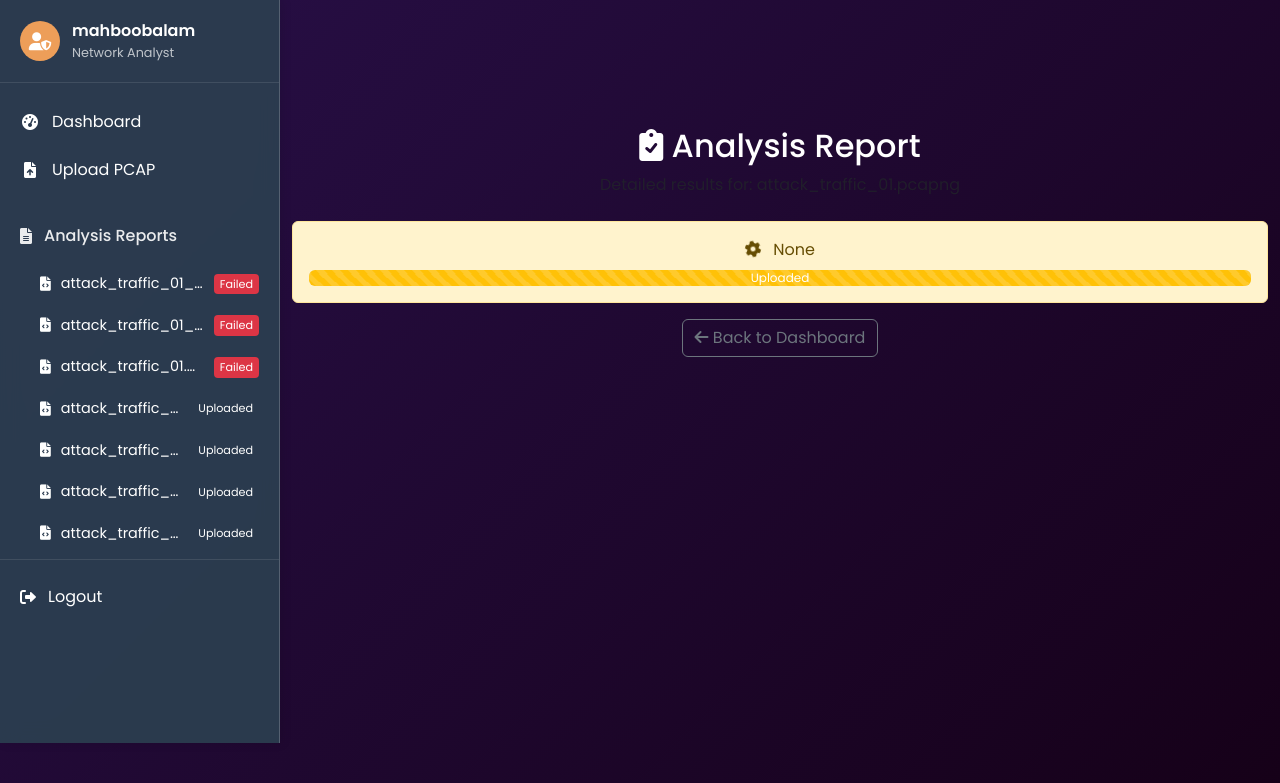
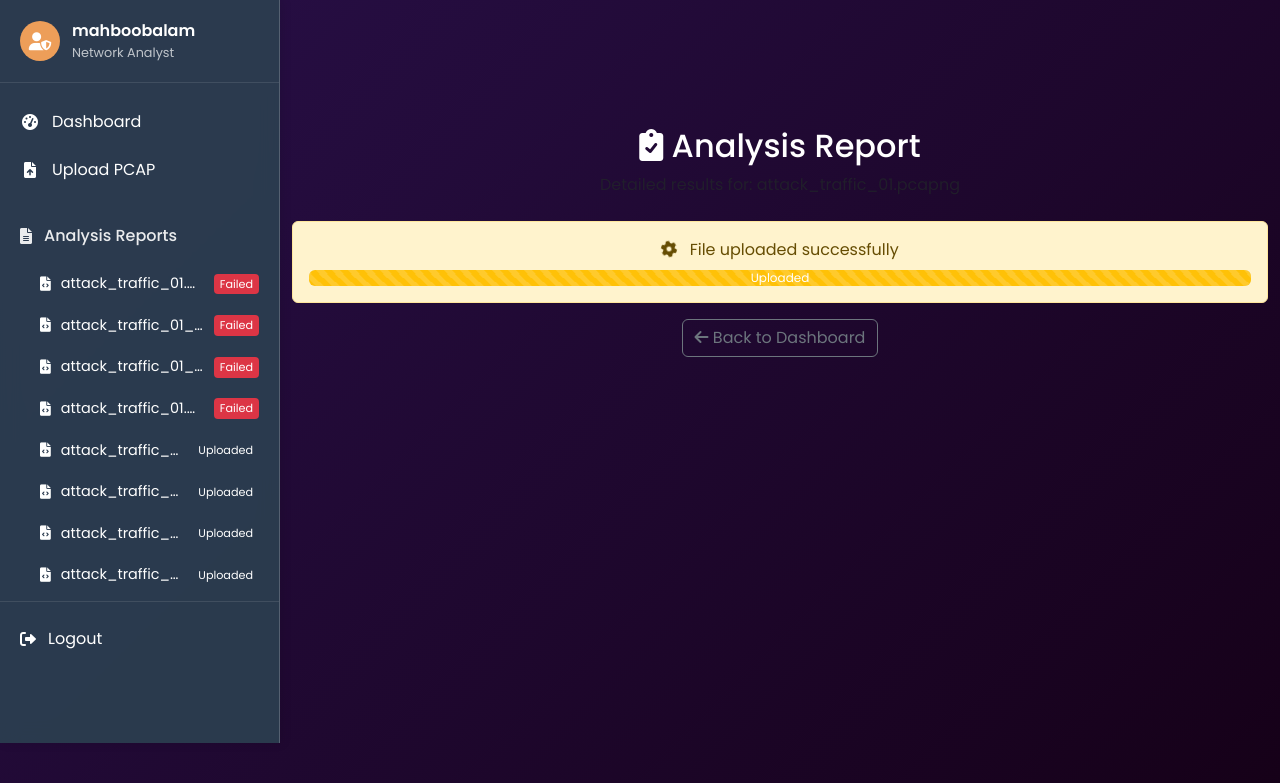
Before and after one commit to infinity-decoder/FYP, a Django app: page /report/1/ in a window 1280 px wide. Shown: the part 57-840 px from the top of the page. Run offline with Django 5.2, Linux system fonts and the light colour scheme; a user stored in the database is signed in; data comes from the database, SQL or seed files in the repository; data that the repository does not hold is empty.

Commit message:
Changes to be committed: 	modified:   webapp/IDS/__pycache__/context_processors.cpython-313.pyc 	modified:   webapp/IDS/__pycache__/models.cpython-313.pyc 	modified:   webapp/IDS/__pycache__/views.cpython-313.pyc 	modified:   webapp/IDS/context_processors.py 	new file:   webapp/IDS/migrations/0006_remove_pcapfile_progress_status_and_more.py 	new file:   webapp/IDS/migrations/__pycache__/0006_remove_pcapfile_progress_status_and_more.cpython-313.pyc 	modified:   webapp/IDS/models.py 	modified:   webapp/IDS/templates/IDS/base.html 	modified:   webapp/IDS/utils/__pycache__/analysis_engine.cpython-313.pyc 	modified:   webapp/IDS/utils/__pycache__/data_preprocessing.cpython-313.pyc 	modified:   webapp/IDS/utils/__pycache__/ml_predictor.cpython-313.pyc 	modified:   webapp/db.sqlite3 	new file:   webapp/media/uploads/attack_traffic_01.pcapng

```diff
--- a/webapp/IDS/context_processors.py
+++ b/webapp/IDS/context_processors.py
@@ -1,4 +1,5 @@
-# just a simple context processor to add user files to the context , as i do not want to pass it from every view
+# webapp/IDS/context_processors.py
+
 from .models import PcapFile
 
 def user_files(request):
@@ -12,6 +13,9 @@
         return {
             'user_files': PcapFile.objects.filter(
                 user=request.user
-            ).order_by('-uploaded_at')[:10]  # Only show 10 most recent files
+            ).order_by('-uploaded_at').only(
+                'id', 'file', 'uploaded_at', 'status',
+                'progress_stage', 'progress_message'
+            )[:10]  # Only show 10 most recent files
         }
     return {}  # Return empty dict for non-authenticated users
--- a/webapp/IDS/models.py
+++ b/webapp/IDS/models.py
@@ -17,14 +17,25 @@
         ('preprocessing', 'Preprocessing Data'),
         ('predicting', 'Running Predictions'),
         ('saving', 'Saving Results'),
+        ('completed', 'Completed'),
+        ('failed', 'Failed'),
     ]
 
     user = models.ForeignKey(User, on_delete=models.CASCADE)
     file = models.FileField(upload_to='uploads/')
     uploaded_at = models.DateTimeField(auto_now_add=True)
     status = models.CharField(max_length=20, choices=STATUS_CHOICES, default='uploaded')
-    progress_stage = models.CharField(max_length=20, choices=PROGRESS_STAGES, default='uploaded')
-    progress_message = models.CharField(max_length=200, blank=True, null=True)
+    progress_stage = models.CharField(
+        max_length=20,
+        choices=PROGRESS_STAGES,
+        default='uploaded'
+    )
+    progress_message = models.CharField(
+        max_length=200,
+        blank=True,
+        null=True,
+        default='File uploaded successfully'
+    )
     analysis_result = models.JSONField(null=True, blank=True)
 
     def __str__(self):
--- a/webapp/IDS/templates/IDS/base.html
+++ b/webapp/IDS/templates/IDS/base.html
@@ -1,3 +1,4 @@
+<!-- templates/IDS/base.html -->
 {% load static %}
 <!DOCTYPE html>
 <html lang="en">
@@ -78,7 +79,13 @@
                         <a href="{% url 'analysis_report' file.id %}" class="report-item {% if file.id == current_file.id %}active{% endif %}">
                             <i class="fas fa-file-code"></i>
                             <span class="filename">{{ file.filename|truncatechars:20 }}</span>
-                            <span class="status-badge {{ file.status }}">{{ file.get_status_display }}</span>
+                            <span class="status-badge {{ file.status }}">
+                                {% if file.progress_stage == 'failed' %}
+                                    Failed
+                                {% else %}
+                                    {{ file.get_status_display }}
+                                {% endif %}
+                            </span>
                         </a>
                         {% endfor %}
                     {% else %}
```
Also changed, not shown: webapp/IDS/migrations/0006_remove_pcapfile_progress_status_and_more.py (added), webapp/db.sqlite3.
